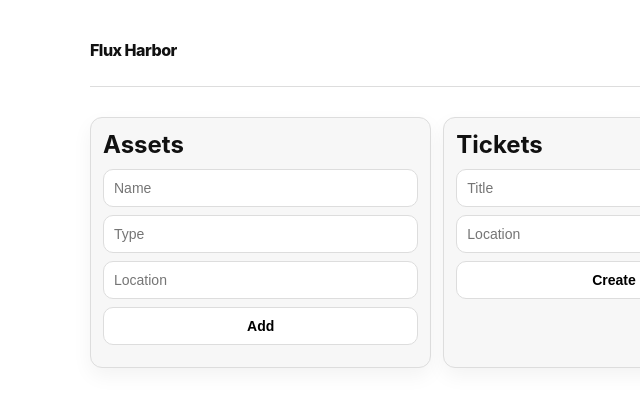
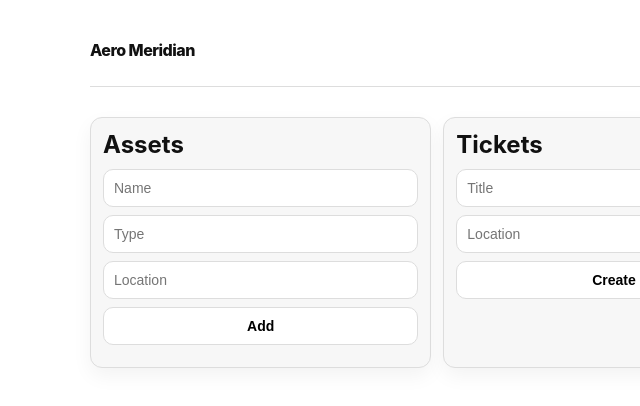
Before and after one commit to Ashutoshsingh20/bw-app-45-1774962233, a website: page public/index.html in a window 1280 px wide. Shown: the full height of the page, 26-666 px from the left. Drawn offline with Linux system fonts and the light colour scheme; no server answers.

Commit message:
chore: brand app

```diff
--- a/package.json
+++ b/package.json
@@ -1,7 +1,7 @@
 {
   "name": "bw-app-45-1774962233",
   "version": "1.0.0",
-  "description": "Flux Harbor monochrome ops dashboard",
+  "description": "Aero Meridian monochrome ops dashboard",
   "type": "module",
   "scripts": {
     "start": "node server.js"
--- a/public/index.html
+++ b/public/index.html
@@ -3,13 +3,13 @@
 <head>
   <meta charset="UTF-8" />
   <meta name="viewport" content="width=device-width, initial-scale=1.0" />
-  <title>Flux Harbor</title>
+  <title>Aero Meridian</title>
   <link rel="stylesheet" href="/style.css" />
 </head>
 <body>
   <div class="shell">
     <header>
-      <div class="logo">Flux Harbor</div>
+      <div class="logo">Aero Meridian</div>
       <p>Monochrome ops dashboard</p>
     </header>
     <section class="metrics" id="metrics"></section>
```
Also changed, not shown: README.md.
